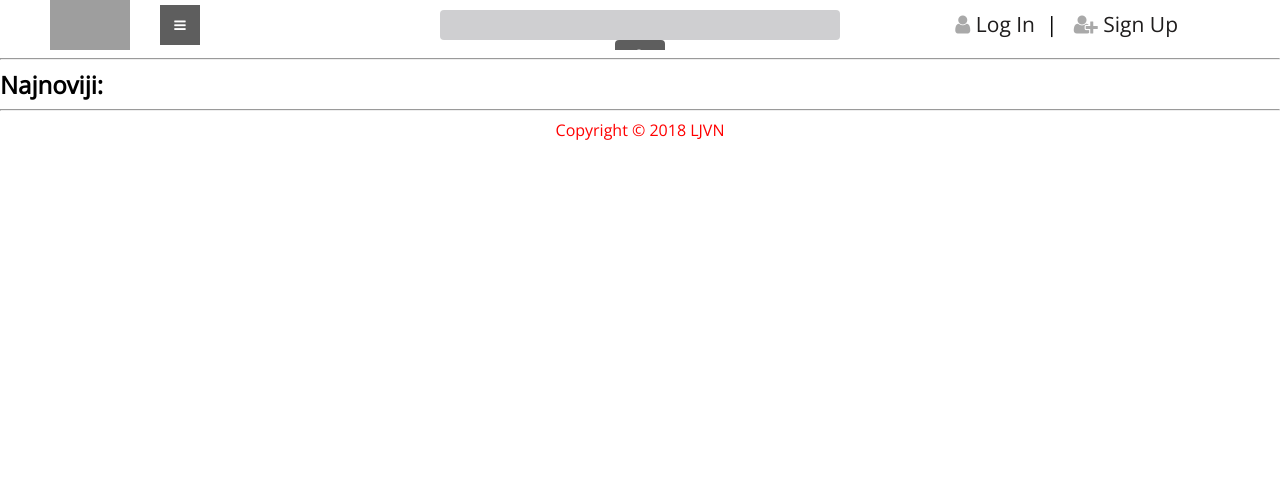
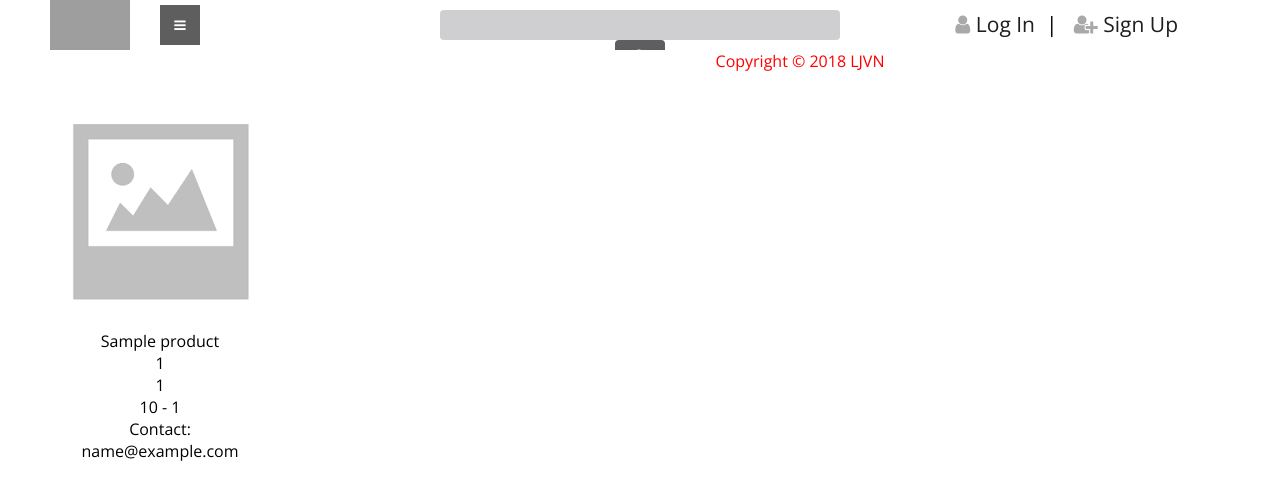
Before and after one commit to mrivanovic/OnlineShop, a CodeIgniter app: page /OnlineShop/ in a window 1280 px wide. Shown: the top 500 px of the page. Run offline with CodeIgniter, Linux system fonts and the light colour scheme; tables that the repository leaves empty hold one stand-in row (values such as "Sample post"); grey boxes are pictures that could not be loaded.

Commit message:
index product and adwert product

```diff
--- a/CSS/style.css
+++ b/CSS/style.css
@@ -558,3 +558,23 @@ ul li ul.dropdown li{
     border-radius: 7px;
     box-shadow: 5px 10px #bfbfbf;
 }
+.all_product {
+    float: left;
+    width: calc(100% / 4);
+    height: 450px;
+    padding-top: 50px;
+    padding-bottom: 50px;
+    text-align: center;
+}
+.adwertALL {
+    float: left;
+    width: calc(100% / 4);
+    height: 450px;
+    padding-top: 50px;
+    padding-bottom: 50px;
+    text-align: center;
+}
+.adwertALL textarea {
+    width: 250px;
+    height: 80px
+}
--- a/application/controllers/Account.php
+++ b/application/controllers/Account.php
@@ -21,7 +21,8 @@ class Account extends CI_Controller {
     }
     public function index()
 {
-    $this->loadView('index.php', []);
+    $data['product'] = $this->ProductModel->all();
+    $this->loadView('index.php', $data);
 }
 
     public function login(){
--- a/application/controllers/Category.php
+++ b/application/controllers/Category.php
@@ -16,8 +16,8 @@ class Category extends CI_Controller
     }
     public function index()
     {
-
-        $this->loadView('index.php', []);
+        $data['product'] = $this->ProductModel->all();
+        $this->loadView('index.php', $data);
         //$this->load->view('index');
     }
     public function login()
@@ -39,8 +39,8 @@ class Category extends CI_Controller
     public function insertProduct()
     {
         $data = array(
-            'Name' => $this->input->get('name'),
-            'Description' => $this->input->get('desc'),
+            'name' => $this->input->get('name'),
+            'descriptions' => $this->input->get('desc'),
             'seller_mail' => $_SESSION['mail'],
             'category_id' => $this->input->get('category'),
             'Price' => $this->input->get('price'),
@@ -50,5 +50,11 @@ class Category extends CI_Controller
         $this->ProductModel->addProduct($data);
         redirect('Account/index');
     }
+    public function advertView()
+    {
+        $mail = $_SESSION['mail'];
+        $data['productsAll'] = $this->ProductModel->adwertAll($mail);
+        $this->loadView('adwertView.php',  $data);
 
+    }
 }
--- a/application/models/ProductModel.php
+++ b/application/models/ProductModel.php
@@ -28,14 +28,20 @@ class ProductModel extends CI_Model
     }
     public function addProduct($data)
     {
-        /*$this->db->set('name', $data['Name']);
-        $this->db->set('descriptions', $data['Description']);
-        $this->db->set('price', $data['Price']);
-        $this->db->set('delivery_id', $data['Delivery']);
-        $this->db->set('currency_id', $data['Currency']);
-        $this->db->set('category_id', $data['Category']);
-        $this->db->set('seller_mail', $data['mail']);*/
         $this->db->insert('products', $data);
     }
+    public function all()
+    {
+        $query = $this->db->query("select * from products;");
+        $result = $query->result_array();
 
+        return $result;
+    }
+    public function adwertAll($mail)
+    {
+        $query = $this->db->query("select * from products where seller_mail = '{$mail}';");
+        $result = $query->result_array();
+
+        return $result;
+    }
 }
--- a/application/views/index.php
+++ b/application/views/index.php
@@ -1,3 +1,12 @@
-<hr>
-     <h2>Najnoviji:</h2>
-<hr>
+<?php foreach ($product as $element):?>
+<div class="all_product">
+     <form>
+          <img src="<?php echo base_url()?>img/img.png"><br>
+          <?php echo $element['name'];?><br>
+         <?php echo $element['descriptions'];?><br>
+          <?php echo $element['delivery_id'];?><br>
+          <?php echo $element['price'];?>&nbsp;-&nbsp;<?php echo $element['currency_id'];?><br>
+          Contact:<br><?php echo $element['seller_mail'];?><br>
+     </form>
+</div>
+<?php endforeach; ?>
--- a/application/views/sabloni/profile_menu.php
+++ b/application/views/sabloni/profile_menu.php
@@ -9,6 +9,6 @@
         <a href="<?php echo base_url('Account/sellerProfile');?>"><i class="fa fa-user" aria-hidden="true"></i>
     </div>
     <div class="right">
-        <a href="#">Advert View</a>
+        <a href="<?php echo base_url('Category/advertView');?>">Advert View</a>
     </div>
 </div>
```
Also changed, not shown: application/views/adwertView.php (added, +13 -0 lines).
